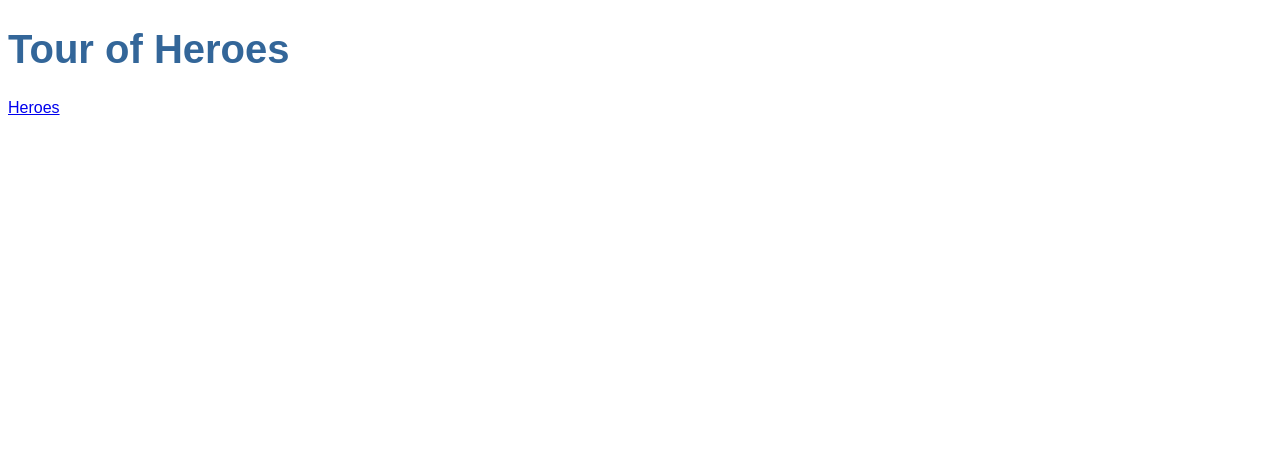
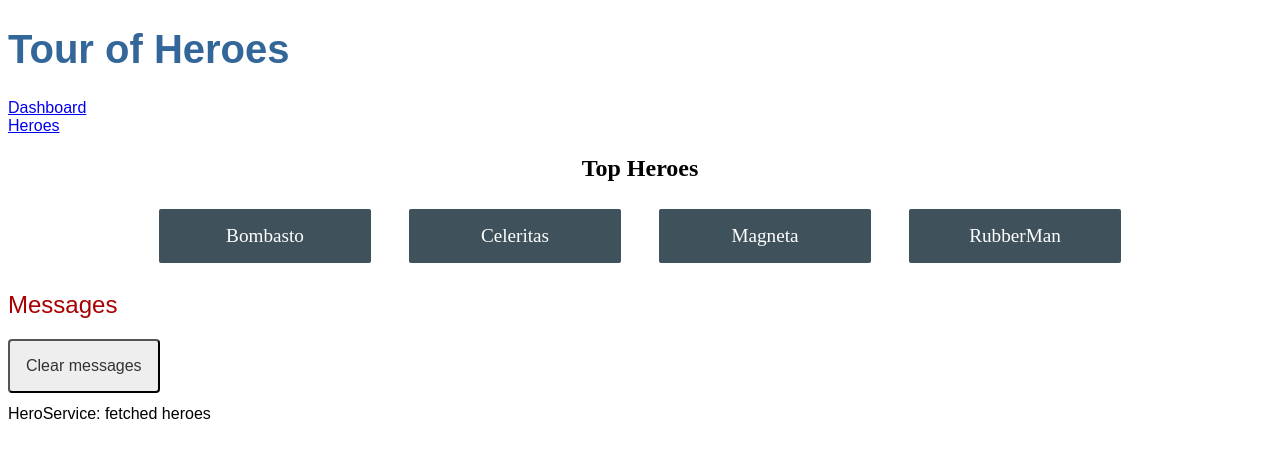
Before and after one commit to renatumb/angular-heroes, an Angular app: page /dashboard in a window 1280 px wide. Before the commit this address led to /. Shown: the top 458 px of the page. Built offline with nearby package versions, Linux system fonts and the light colour scheme.

Commit message:
dashboard component and setting routing

```diff
--- a/src/app/app-routing.module.ts
+++ b/src/app/app-routing.module.ts
@@ -1,9 +1,12 @@
 import {NgModule} from '@angular/core';
 import {RouterModule, Routes} from '@angular/router';
 import {HeroesComponent} from './heroes/heroes.component';
+import {DashboardComponent} from './dashboard/dashboard.component';
 
 const routes: Routes = [
-  {path: 'heroes', component: HeroesComponent}
+  {path: 'heroes', component: HeroesComponent},
+  {path: 'dashboard', component: DashboardComponent},
+  { path: '', redirectTo: '/dashboard', pathMatch: 'full' },
 ];
 
 @NgModule({
--- a/src/app/app.component.html
+++ b/src/app/app.component.html
@@ -1,5 +1,7 @@
 <h1>{{title}}</h1>
 <nav>
+  <a routerLink="/dashboard">Dashboard</a>
+  <br>
   <a routerLink="/heroes">Heroes</a>
 </nav>
 <router-outlet></router-outlet>
--- a/src/app/dashboard/dashboard.component.css
+++ b/src/app/dashboard/dashboard.component.css
@@ -0,0 +1,50 @@
+/* DashboardComponent's private CSS styles */
+
+h2 {
+  text-align: center;
+}
+
+.heroes-menu {
+  padding: 0;
+  margin: auto;
+  max-width: 1000px;
+
+  /* flexbox */
+  display: flex;
+  flex-direction: row;
+  flex-wrap: wrap;
+  justify-content: space-around;
+  align-content: flex-start;
+  align-items: flex-start;
+}
+
+a {
+  background-color: #3f525c;
+  border-radius: 2px;
+  padding: 1rem;
+  font-size: 1.2rem;
+  text-decoration: none;
+  display: inline-block;
+  color: #fff;
+  text-align: center;
+  width: 100%;
+  min-width: 70px;
+  margin: .5rem auto;
+  box-sizing: border-box;
+
+  /* flexbox */
+  order: 0;
+  flex: 0 1 auto;
+  align-self: auto;
+}
+
+@media (min-width: 600px) {
+  a {
+    width: 18%;
+    box-sizing: content-box;
+  }
+}
+
+a:hover {
+  background-color: #000;
+}
--- a/src/app/dashboard/dashboard.component.html
+++ b/src/app/dashboard/dashboard.component.html
@@ -1 +1,6 @@
-<p>dashboard works!</p>
+<h2>Top Heroes</h2>
+<div class="heroes-menu">
+  <a *ngFor="let el of heroes">
+    {{el.name}}
+  </a>
+</div>
--- a/src/app/dashboard/dashboard.component.ts
+++ b/src/app/dashboard/dashboard.component.ts
@@ -1,10 +1,28 @@
-import { Component } from '@angular/core';
+import {Component, OnInit} from '@angular/core';
+import {Hero} from '../hero';
+import {HeroService} from '../hero.service';
 
 @Component({
   selector: 'app-dashboard',
   templateUrl: './dashboard.component.html',
   styleUrls: ['./dashboard.component.css']
 })
-export class DashboardComponent {
+export class DashboardComponent implements OnInit {
+  heroes: Hero[] = [];
 
+  constructor(private heroService: HeroService) {
+  }
+
+  ngOnInit(): void {
+    this.getHeroes();
+  }
+
+  getHeroes(): void {
+    this.heroService.getHeroes()
+      .subscribe(
+        resp => this.heroes = resp.slice(1, 5),
+        e => console.log(" error: " + e),
+        () => console.log( )
+      );
+  }
 }
```
